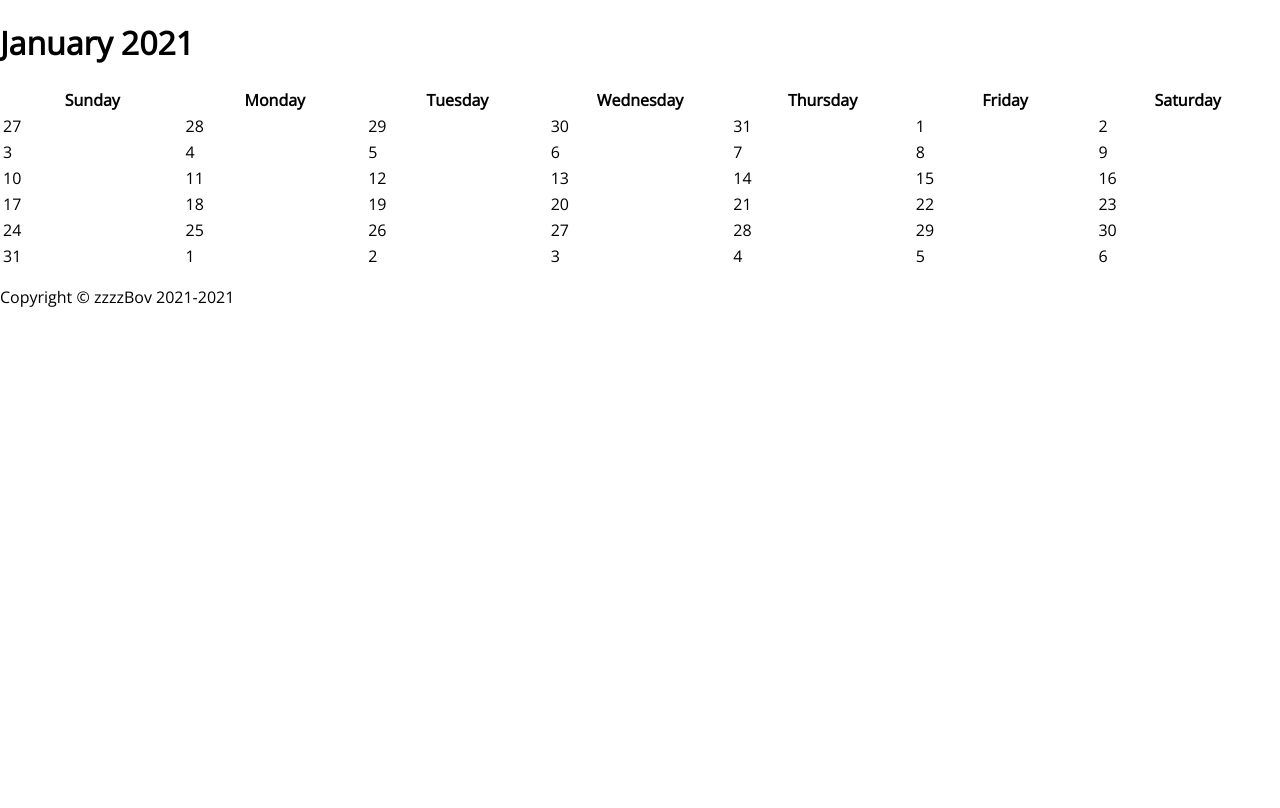
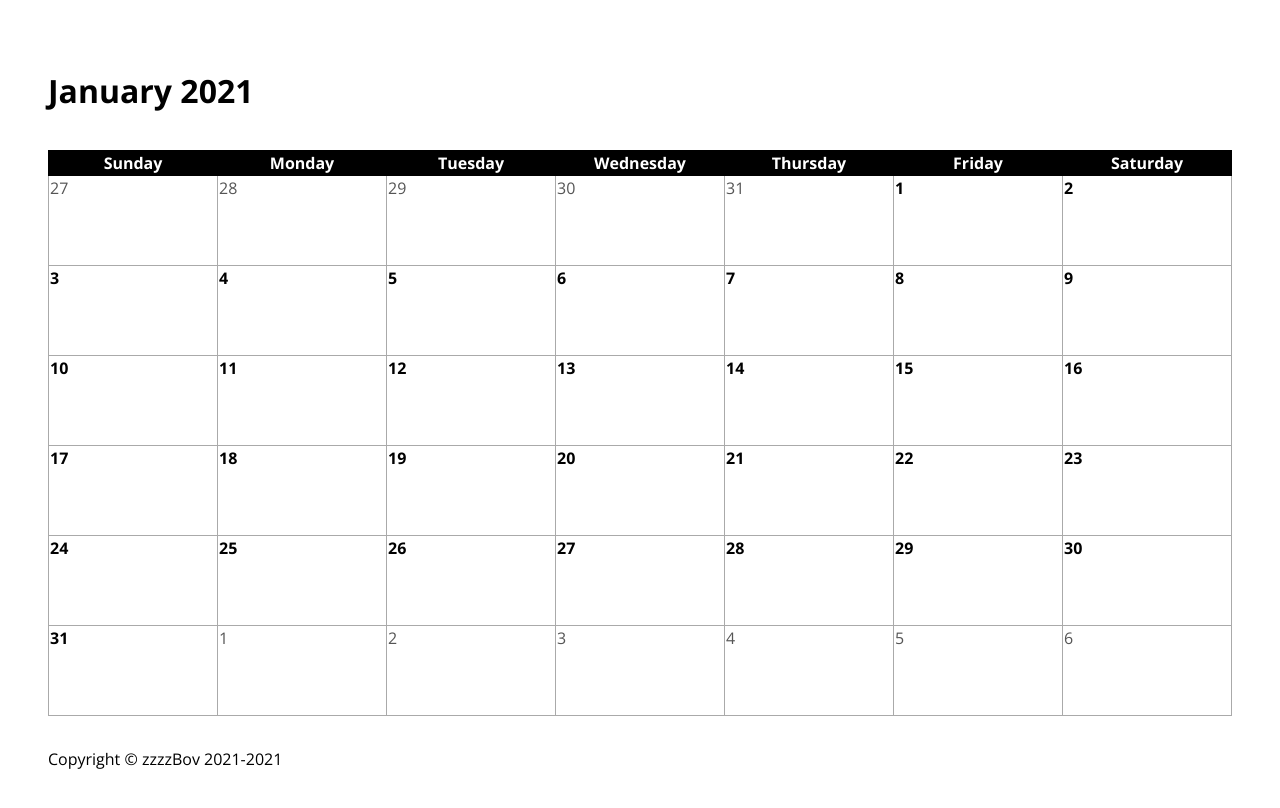
Before and after one commit to zzzzBov/mealplan, a React (Create React App) app: page / in a window 1280 px wide. Shown: the top 808 px of the page. Built offline with nearby package versions, Linux system fonts and the light colour scheme.

Commit message:
Styled calendar

```diff
--- a/src/components/Calendar.tsx
+++ b/src/components/Calendar.tsx
@@ -1,5 +1,6 @@
 import React, { FC } from 'react';
 import styled from 'styled-components';
+import { black, grey5, greyA, white } from '../styles';
 
 export enum Month {
   January,
@@ -31,6 +32,7 @@ const $Wrapper = styled.div`
 `;
 
 const $Table = styled.table`
+  border-collapse: collapse;
   min-width: 60rem;
   table-layout: fixed;
   width: 100%;
@@ -40,15 +42,35 @@ const $THead = styled.thead``;
 
 const $HeaderRow = styled.tr``;
 
-const $Header = styled.th``;
+const $Header = styled.th`
+  background-color: ${black};
+  border-color: ${black};
+  border-style: solid;
+  border-width: 0.1rem;
+  color: ${white};
+`;
 
 const $TBody = styled.tbody``;
 
 const $WeekRow = styled.tr``;
 
-const $WeekDay = styled.td``;
+const $WeekDay = styled.td`
+  border-color: ${greyA};
+  border-style: solid;
+  border-width: 0.1rem;
+  // height behaves like min-height for table cells
+  height: 9rem;
+  vertical-align: top;
+`;
 
-const $Date = styled.span``;
+interface IDateProps {
+  current: Boolean;
+}
+
+const $Date = styled.span<IDateProps>`
+  color: ${({ current }) => (current ? black : grey5)};
+  font-weight: ${({ current }) => (current ? 'bold' : 'normal')};
+`;
 
 export const getWeekdays = (startOfWeek: DayOfWeek): string[] => {
   const weekdays = [];
@@ -112,7 +134,9 @@ export const Calendar: FC<ICalendarProps> = ({
             <$WeekRow key={weekIndex}>
               {week.map((day, dayIndex) => (
                 <$WeekDay key={dayIndex}>
-                  <$Date>{day.getDate()}</$Date>
+                  <$Date current={day.getMonth() === month.getMonth()}>
+                    {day.getDate()}
+                  </$Date>
                 </$WeekDay>
               ))}
             </$WeekRow>
--- a/src/components/Layout.tsx
+++ b/src/components/Layout.tsx
@@ -7,7 +7,15 @@ interface ILayoutProps {
   main: ReactNode;
 }
 
-const $Wrapper = styled.div``;
+const $Wrapper = styled.div`
+  display: grid;
+  gap: 1em;
+  grid-template:
+    'header' auto
+    'main  ' 1fr
+    'footer' auto;
+  min-height: 100%;
+`;
 
 const $Header = styled.header``;
 
--- a/src/styles/core/_document.scss
+++ b/src/styles/core/_document.scss
@@ -15,5 +15,9 @@ body {
   height: 100%;
   margin: 0;
   overflow-y: scroll;
-  padding: 0;
+  padding: 4.8rem;
 }
+
+.Root {
+  height: 100%;
+}
--- a/src/styles/core/_fonts.scss
+++ b/src/styles/core/_fonts.scss
@@ -1 +1 @@
-@import url('https://fonts.googleapis.com/css2?family=Open+Sans&family=Open+Sans+Condensed:wght@300&display=swap');
+@import url('https://fonts.googleapis.com/css2?family=Open+Sans:wght@400;700&family=Open+Sans+Condensed:wght@300&display=swap');
--- /dev/null
+++ b/src/styles/index.ts
@@ -0,0 +1 @@
+export * from './variables';
--- /dev/null
+++ b/src/styles/variables/colors.ts
@@ -0,0 +1,16 @@
+export const black = '#000';
+export const grey1 = '#111';
+export const grey2 = '#222';
+export const grey3 = '#333';
+export const grey4 = '#444';
+export const grey5 = '#555';
+export const grey6 = '#666';
+export const grey7 = '#777';
+export const grey8 = '#888';
+export const grey9 = '#999';
+export const greyA = '#AAA';
+export const greyB = '#BBB';
+export const greyC = '#CCC';
+export const greyD = '#DDD';
+export const greyE = '#EEE';
+export const white = '#FFF';
--- /dev/null
+++ b/src/styles/variables/index.ts
@@ -0,0 +1 @@
+export * from './colors';
```
Also changed, not shown: src/styles/variables/_colors.scss (added, +16 -0 lines).
